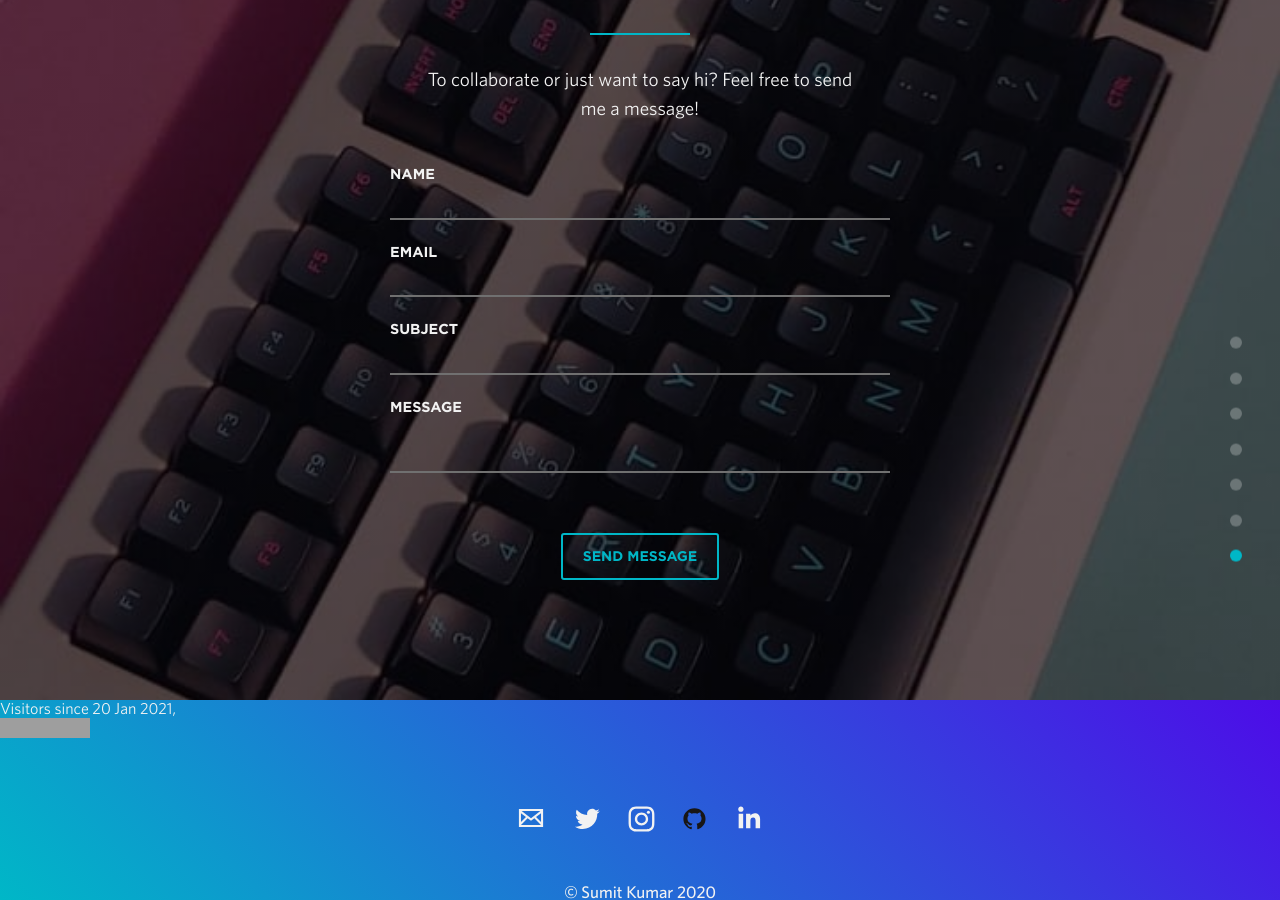
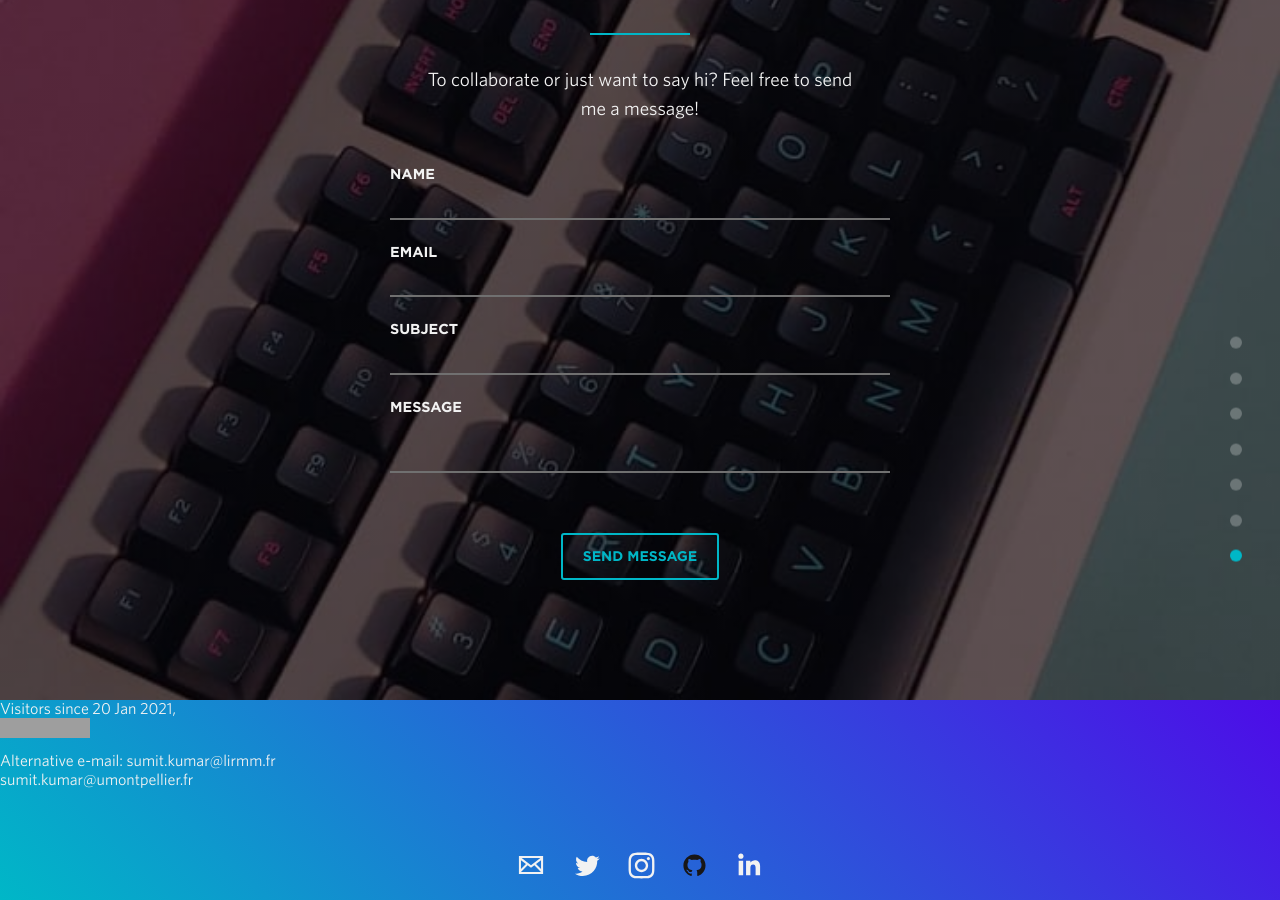
Before and after one commit to sumit6597/sumit6597.github.io, a Jekyll site: the page built from index.html, in a window 1280 px wide and 900 px high, scrolled down 9634 px. Built offline with Jekyll 4.4.1, drawn with Linux system fonts in a browser that asks for light colours; nearby versions of some CDN libraries; grey boxes are pictures that could not be loaded.

Commit message:
Update footer.html

```diff
--- a/_includes/footer.html
+++ b/_includes/footer.html
@@ -3,6 +3,7 @@
             <p>Visitors since 20 Jan 2021,  <br>
             <a href="https://info.flagcounter.com/U5jm"><img src="https://s11.flagcounter.com/count2/U5jm/bg_FFFFFF/txt_000000/border_CCCCCC/columns_2/maxflags_10/viewers_0/labels_0/pageviews_0/flags_0/percent_0/" alt="Flag Counter" border="0"></a></p>
           </div>
+   <p>Alternative e-mail: sumit.kumar@lirmm.fr <br> sumit.kumar@umontpellier.fr</p>
   <div class="section-wrapper">
     <ul class="soc">
       {% for link in site.social %}
```
